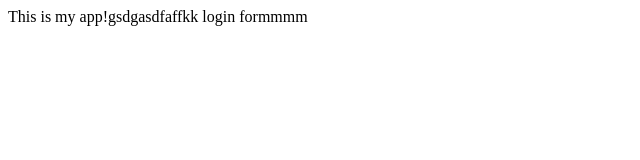
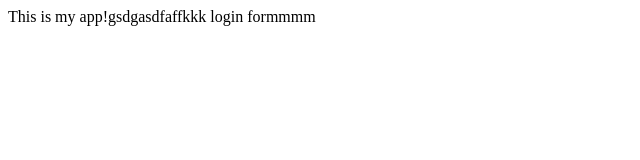
Before and after one commit to The-social-programmer/myappsample, a plain HTML site: page index.html in a window 1280 px wide. Shown: the full height of the page, 0-640 px from the left. Drawn offline with Linux system fonts and the light colour scheme.

Commit message:
kljb
jkhvubhjbjhbjhbjhb

```diff
--- a/index.html
+++ b/index.html
@@ -5,7 +5,7 @@
      </title>
  </head>
 <body>
-    This is my app!gsdgasdfaffkk
+    This is my app!gsdgasdfaffkkk
     login formmmm
 
 </body>
```
